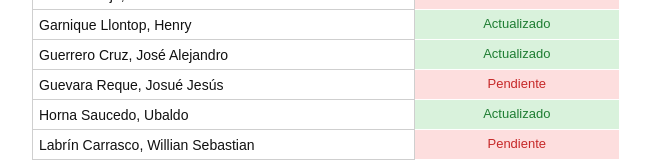
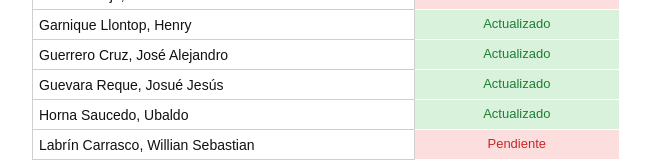
Before and after one commit to mlopezpinedo/estado-actualizacion, a plain HTML site: page index.html in a window 1280 px wide. Shown: the part 378-538 px from the top of the page, without its empty margins (314-965 px from the left). Drawn offline with Linux system fonts and the light colour scheme.

Commit message:
Update Guevara Reque status to 'Actualizado'

```diff
--- a/index.html
+++ b/index.html
@@ -51,7 +51,7 @@ const DATOS = [
   ['Díaz Cornejo, José Luis','Pendiente'],
   ['Garnique Llontop, Henry','Actualizado'],
   ['Guerrero Cruz, José Alejandro','Actualizado'],
-  ['Guevara Reque, Josué Jesús','Pendiente'],
+  ['Guevara Reque, Josué Jesús','Actualizado'],
   ['Horna Saucedo, Ubaldo','Actualizado'],
   ['Labrín Carrasco, Willian Sebastian','Pendiente'],
   ['Loyola Almonacid, Niels Efraín','Actualizado'],
```
